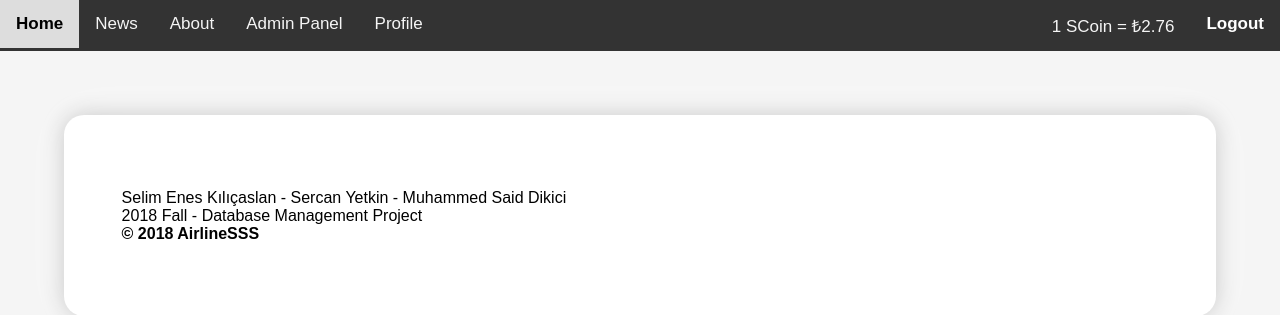
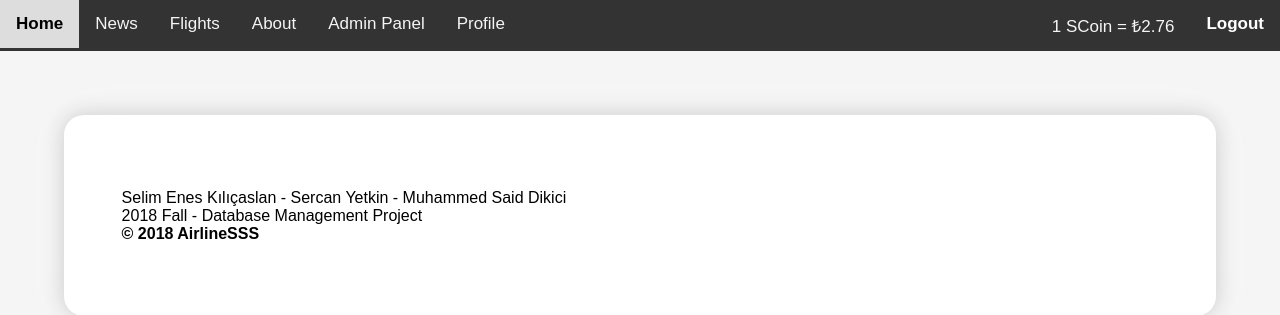
Before and after one commit to itucsdb18132/AirlineSSS, a Flask app: page /about in a window 1280 px wide. Shown: the top 315 px of the page. Run offline with Flask 2, Linux system fonts and the light colour scheme; the visitor is signed in with stand-in values (Sample User, id 1); some libraries are stand-ins or nearby versions.

Commit message:
Flights in panel

```diff
--- a/templates/flights.html
+++ b/templates/flights.html
@@ -5,7 +5,7 @@
 {% block title %} ADMIN PANEL {% endblock %}
 {% block content %}
 
-=======
+
 <div class="blockcontainer">
 	<div class="blockcontainer-content">
 		<p>
--- a/templates/masterpage.html
+++ b/templates/masterpage.html
@@ -18,6 +18,7 @@
         <div class="topnav" id="myTopnav">
             <a href="{{ url_for('index') }}" class="active">Home</a>
             <a href="{{ url_for('news') }}">News</a>
+            <a href="{{ url_for('flights') }}">Flights</a>
             <a href="{{ url_for('about') }}">About</a>
             {% if 'online' in session %}
                 {% if session.Role == 'A' %}
```
